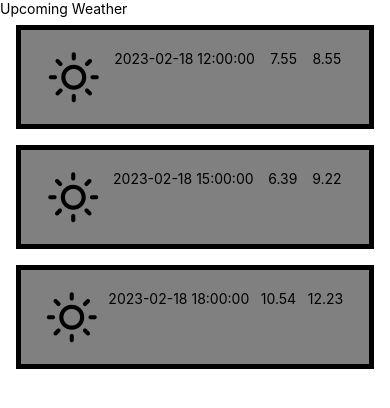
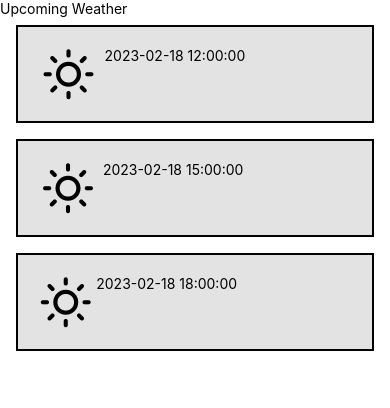
Before and after one commit to IsmailMuhammed2019/weatherApp, a React Native app: screen / in a window 390 px wide. Shown: the top 408 px of the page. Built offline with nearby package versions, Linux system fonts and the light colour scheme.

Commit message:
style temp text components

```diff
--- a/src/components/UpcomingWeather.js
+++ b/src/components/UpcomingWeather.js
@@ -90,8 +90,12 @@ const styles=StyleSheet.create({
         marginHorizontal: 16,
         flexDirection: 'row',
         justifyContent: 'space-around',
-        borderWidth: 5,
-        backgroundColor: 'grey'
+        borderWidth: 2,
+        backgroundColor: '#e3e3e3'
+    },
+    temp: {
+        color: "#e3e3e3",
+        fontSize: 20
     }
 })
 export default UpcomingWeather
```
